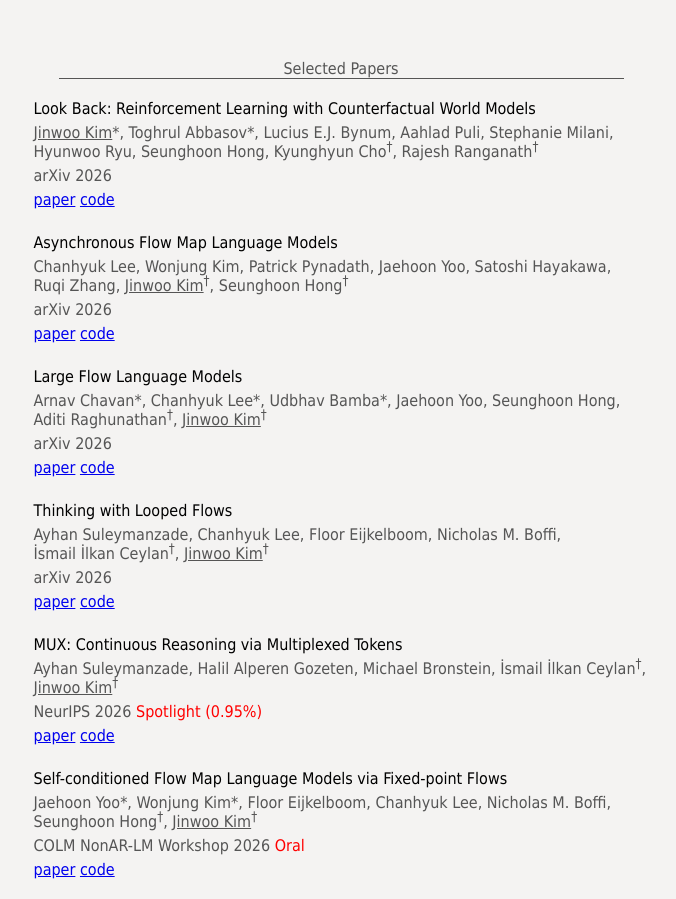
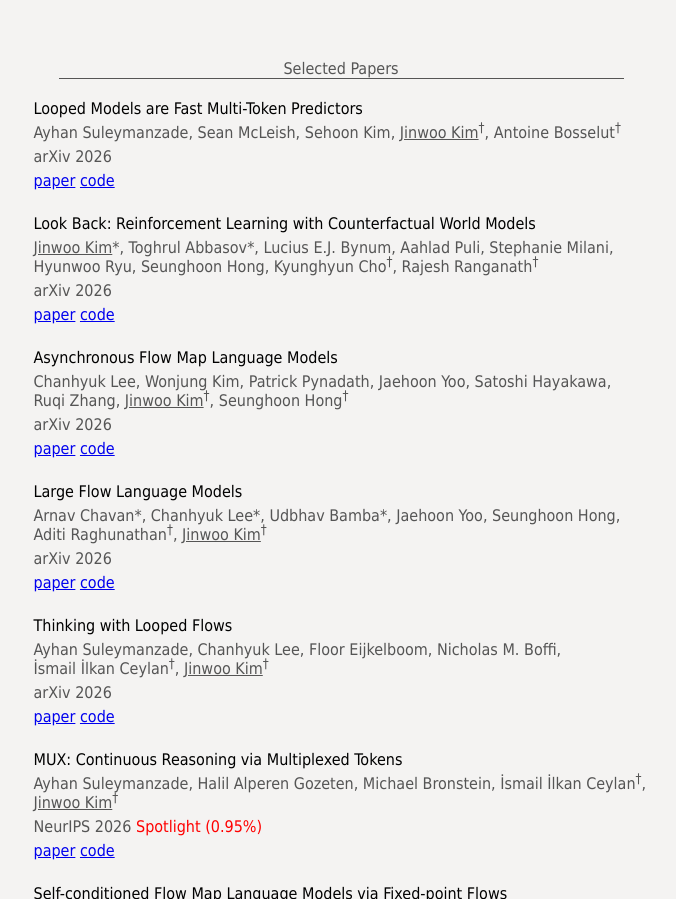
Before and after one commit to jw9730/jw9730.github.io, a plain HTML site: page index.html in a window 1280 px wide. Shown: the part 1027-1926 px from the top of the page, without its empty margins (299-975 px from the left). Drawn offline with Linux system fonts and the light colour scheme.

Commit message:
Update index.html

```diff
--- a/index.html
+++ b/index.html
@@ -147,6 +147,14 @@
   </div>
 
   <h2>Selected Papers</h2>
+
+  <div class="pub">
+    <div class="title">Looped Models are Fast Multi-Token Predictors</div>
+    <div>Ayhan&nbsp;Suleymanzade, Sean&nbsp;McLeish, Sehoon&nbsp;Kim, <u>Jinwoo&nbsp;Kim</u><sup>&dagger;</sup>,
+      Antoine&nbsp;Bosselut<sup>&dagger;</sup></div>
+    <div>arXiv 2026</div>
+    <div><a href="https://arxiv.org/abs/2611.33896">paper</a> <a href="https://github.com/MisakiTaro0414/floodgates.git">code</a></div>
+  </div>
 
   <div class="pub">
     <div class="title">Look Back: Reinforcement Learning with Counterfactual World Models</div>
```
